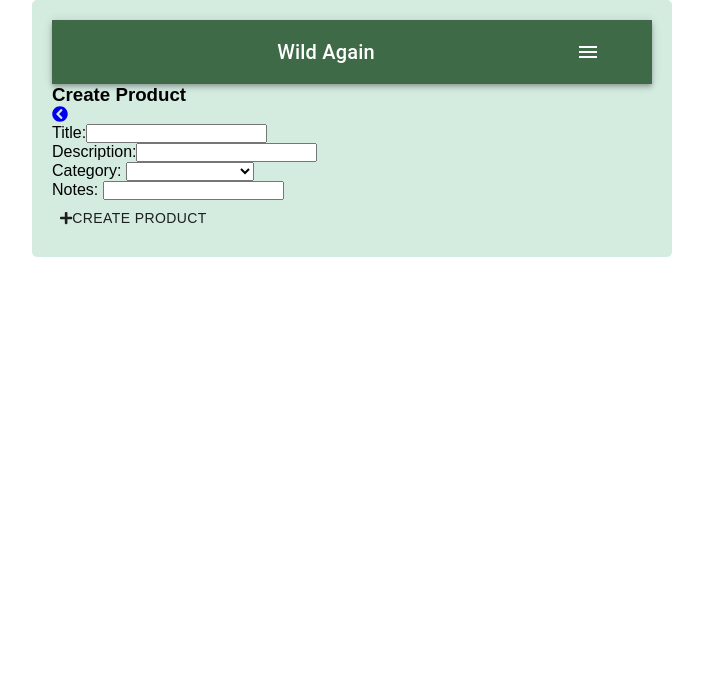
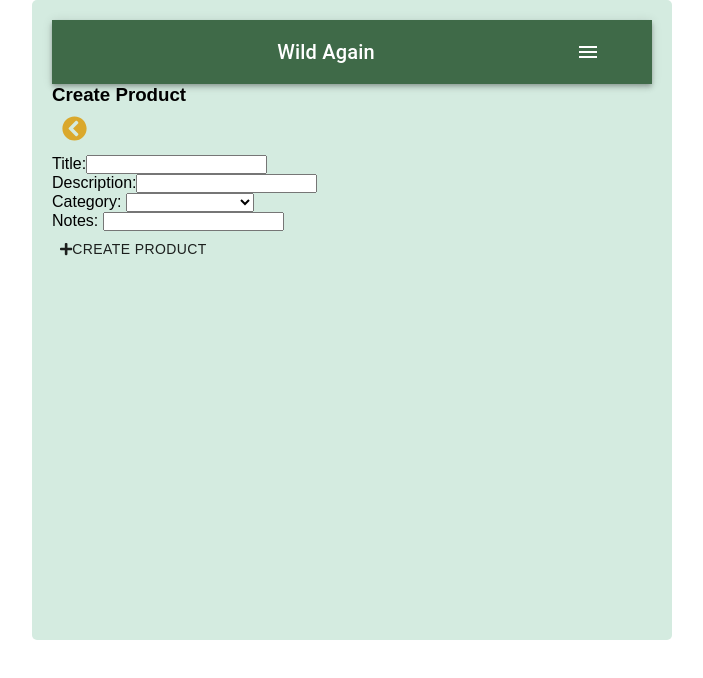
Before and after one commit to jlstern3/wild_again, a React (Create React App) app in the folder client/: page /api/products/new in a window 1280 px wide. Shown: the top 678 px of the page, without its empty margins (288-991 px from the left). Built offline with nearby package versions, Linux system fonts and the light colour scheme.

Commit message:
Formatted back btns , added one to ProductForm

```diff
--- a/client/src/App.css
+++ b/client/src/App.css
@@ -7,6 +7,7 @@
 .App {
   max-width: 600px;
   margin: auto;
+  height: 600px;
   border-radius: 5px;
   background-color: rgb(212, 235, 224);
   padding: 20px;
@@ -29,3 +30,10 @@
 .img-list-websites{
   color: white;
 }
+
+.back-icon{
+  width: 25px;
+  height: 25px;
+  margin: 10px;
+  color: #DAA82C;
+}
--- a/client/src/components/AllProducts.js
+++ b/client/src/components/AllProducts.js
@@ -19,7 +19,7 @@
     return (
         <div>
             <Link to={'/api/home'}>
-                <FontAwesomeIcon icon="chevron-circle-left"></FontAwesomeIcon></Link>
+                <FontAwesomeIcon icon="chevron-circle-left" class="back-icon"></FontAwesomeIcon></Link>
             <h3>All Products</h3>
             {
                 products.map((product, index) => {
--- a/client/src/components/ImageList.js
+++ b/client/src/components/ImageList.js
@@ -68,7 +68,7 @@
     return (
         <div className={classes.root}>
             <Link to={'/api/home'}>
-                <FontAwesomeIcon icon="chevron-circle-left"></FontAwesomeIcon></Link>
+                <FontAwesomeIcon icon="chevron-circle-left" class="back-icon"></FontAwesomeIcon></Link>
             <ImageList rowHeight={180} className={classes.imageList}>
                 <ImageListItem key="Subheader" cols={2} style={{ height: 'auto' }}>
                     <ListSubheader component="div">Ann Arbor Resources</ListSubheader>
--- a/client/src/components/Navbar.js
+++ b/client/src/components/Navbar.js
@@ -7,7 +7,7 @@
 import MenuIcon from '@material-ui/icons/Menu';
 import MenuItem from '@material-ui/core/MenuItem';
 import Menu from '@material-ui/core/Menu';
-import {Link} from '@reach/router';
+import {Link, navigate} from '@reach/router';
 
 const useStyles = makeStyles((theme) => ({
     root: {
--- a/client/src/components/ProductForm.js
+++ b/client/src/components/ProductForm.js
@@ -48,7 +48,7 @@
     return (
         <div>
             <Link to={'/api/products'}>
-                <FontAwesomeIcon icon="chevron-circle-left"></FontAwesomeIcon></Link>
+                <FontAwesomeIcon icon="chevron-circle-left" class="back-icon"></FontAwesomeIcon></Link>
 
             {/* <form onSubmit={(e) => handleSubmit(e)} encType='multipart/form-data'> */}
             <form onSubmit={(e) => handleSubmit(e)}>
--- a/client/src/components/TabPanel.js
+++ b/client/src/components/TabPanel.js
@@ -6,11 +6,14 @@
 import Tab from '@material-ui/core/Tab';
 import Typography from '@material-ui/core/Typography';
 import Box from '@material-ui/core/Box';
+import { Link } from '@reach/router';
+import { FontAwesomeIcon } from '@fortawesome/react-fontawesome';
 
 function TabPanel(props) {
     const { children, value, index, ...other } = props;
 
     return (
+
             <div
                 role="tabpanel"
                 hidden={value !== index}
@@ -18,12 +21,16 @@
                 aria-labelledby={`scrollable-auto-tab-${index}`}
                 {...other}
             >
+                            <Link to={'/api/home'}>
+
+            <FontAwesomeIcon icon="chevron-circle-left" class="back-icon"></FontAwesomeIcon></Link>
                 {value === index && (
                     <Box p={3}>
                         <Typography>{children}</Typography>
                     </Box>
                 )}
             </div>
+
     );
 }
 
```
Lines whose indentation alone changed are shown as unchanged.
